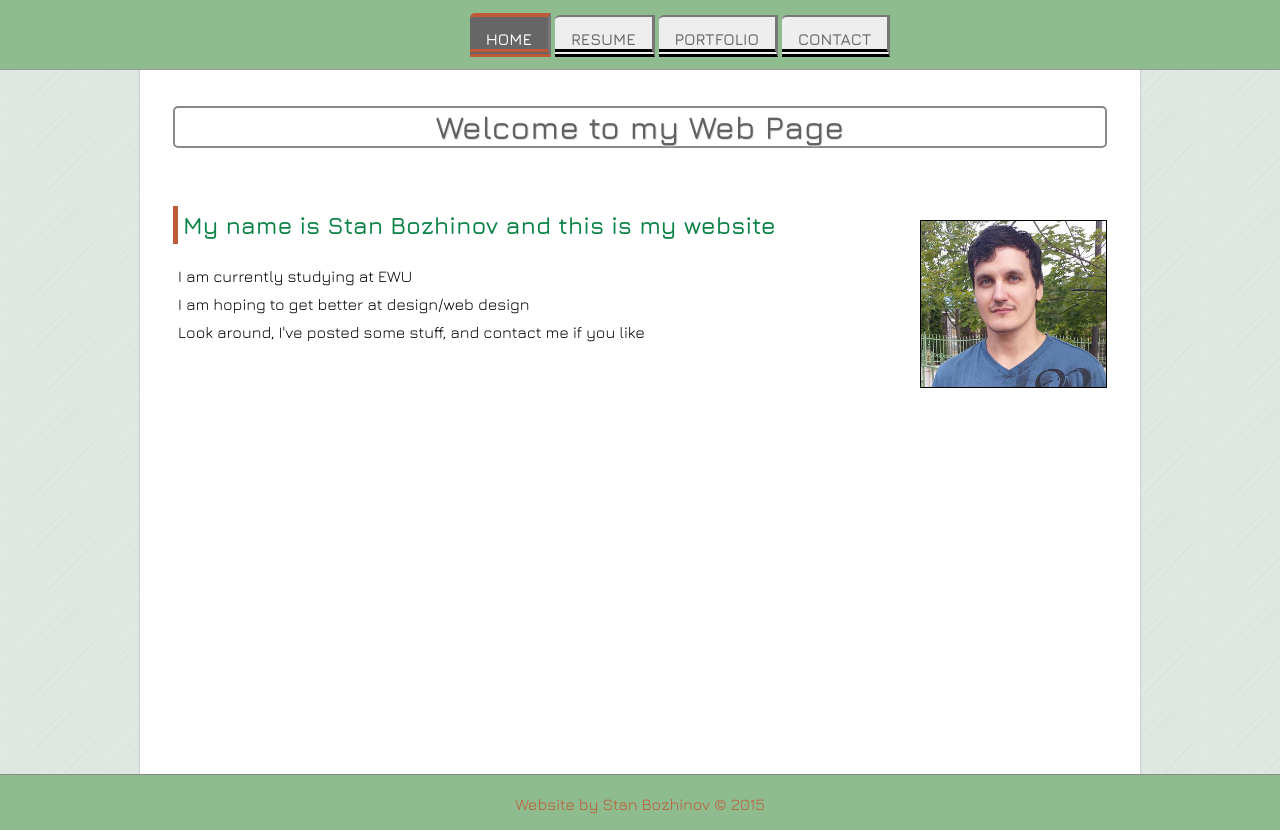
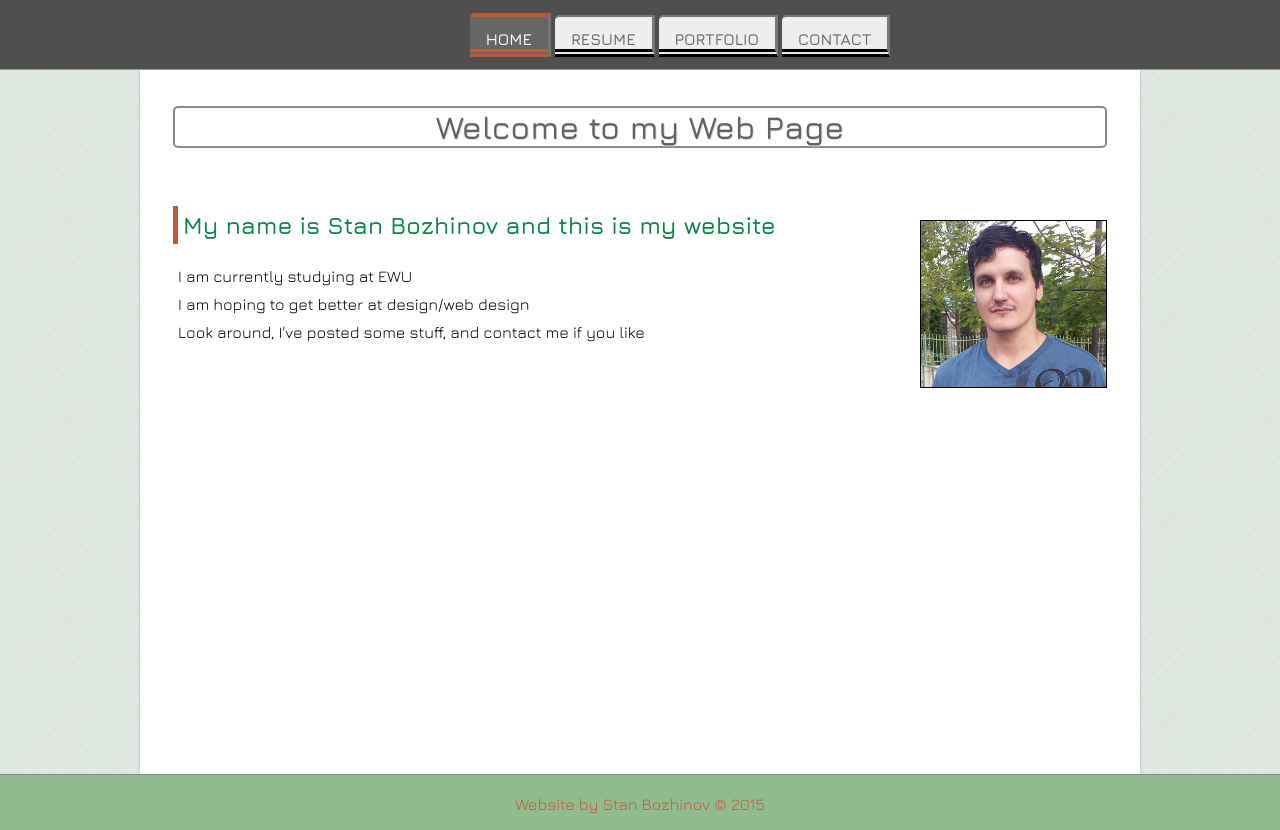
Before and after one commit to sbozhinov/sbozhinov.github.io, a plain HTML site: page index.html in a window 1280 px wide. Drawn offline with nearby package versions, Linux system fonts and the light colour scheme.

Commit message:
color change

```diff
--- a/css/styles.css
+++ b/css/styles.css
@@ -112,7 +112,7 @@ input[type="submit"]:hover{
 .header{
 	position: relative;
 	height: 1.78rem;
-background-color:darkseagreen;
+background-color:#4f4f4f;
 
 	height:70px;
 	clear:both;
```
